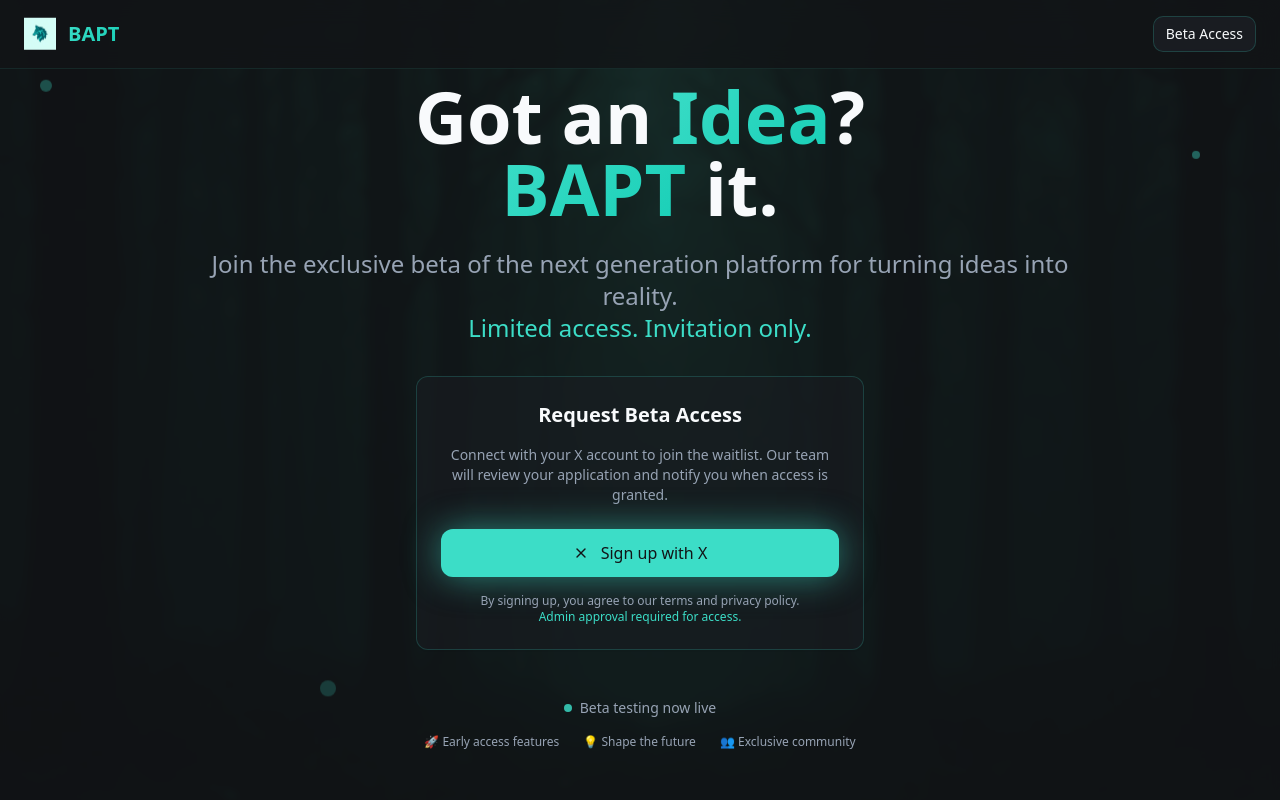
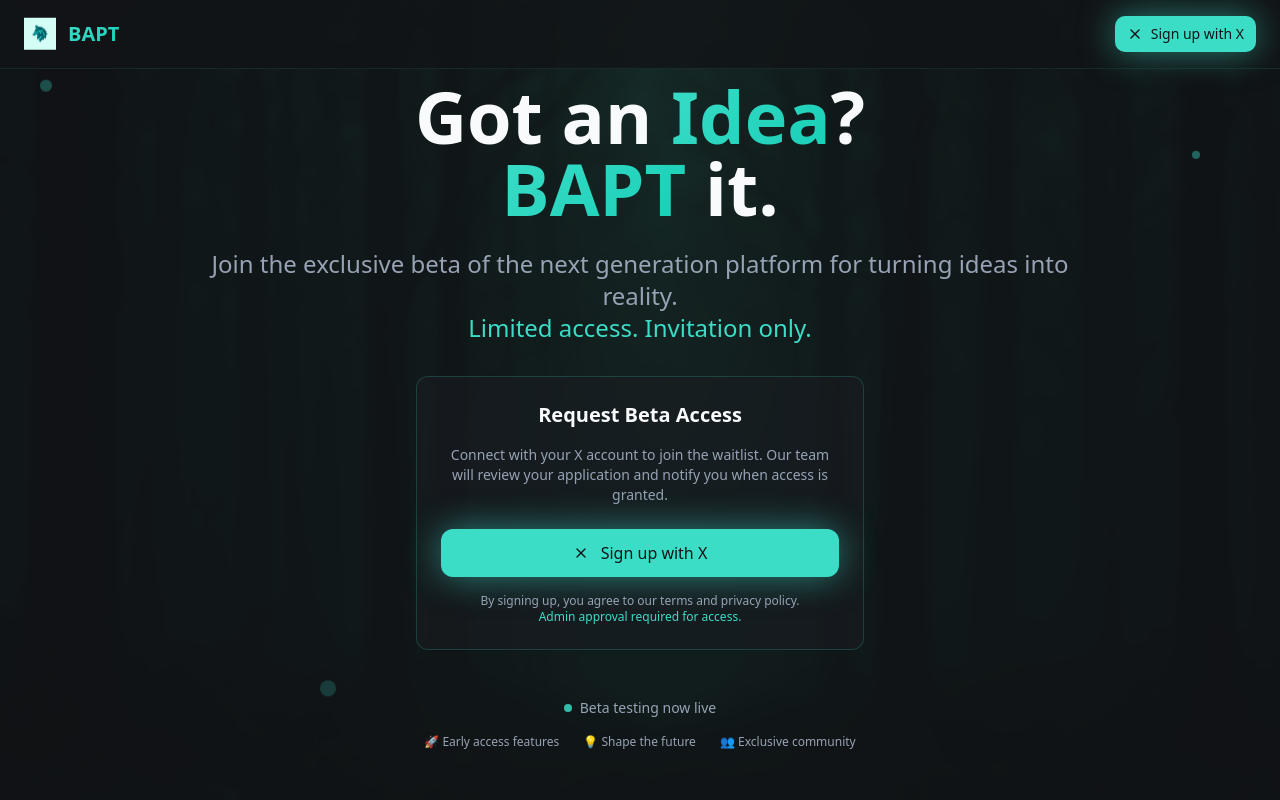
Before and after one commit to CaptainSend/x-gate-waitlist, a React (Vite) app: page / in a window 1280 px wide. Shown: the top 800 px of the page. Built offline with nearby package versions, Linux system fonts and the light colour scheme.

Commit message:
Replace "Coming Soon" button
Replace the "Coming Soon" button with a "Sign up with X" button to request beta access.

```diff
--- a/src/components/Navigation.tsx
+++ b/src/components/Navigation.tsx
@@ -1,4 +1,5 @@
 import { Button } from "@/components/ui/button";
+import { X } from "lucide-react";
 import wolfLogo from "@/assets/wolf-logo.png";
 
 const Navigation = () => {
@@ -16,8 +17,17 @@ const Navigation = () => {
           </div>
 
           <div className="flex items-center gap-4">
-            <Button variant="social" size="sm">
-              Beta Access
+            <Button
+              variant="hero"
+              size="sm"
+              className="gap-2"
+              onClick={() => {
+                // This will require Supabase integration for X OAuth
+                alert("Please connect to Supabase first to enable X authentication!");
+              }}
+            >
+              <X className="w-4 h-4" />
+              Sign up with X
             </Button>
           </div>
         </div>
```
